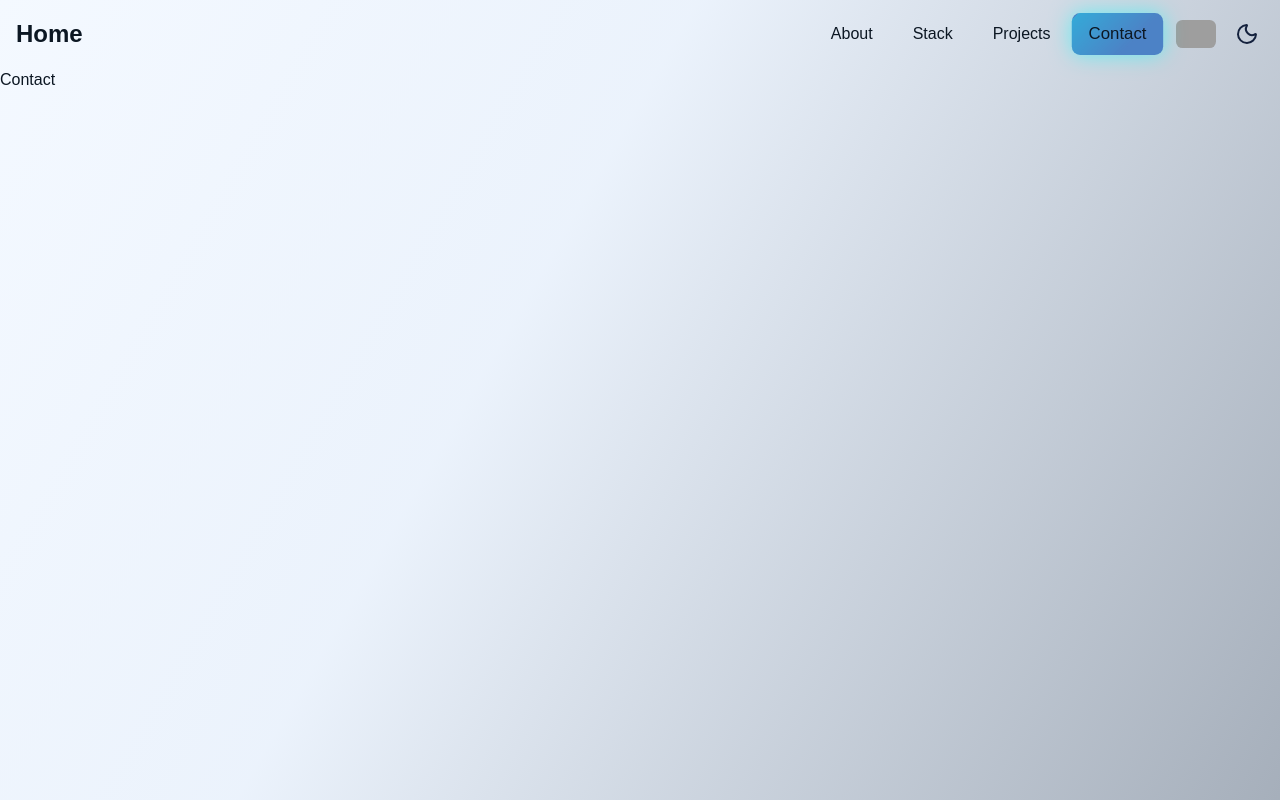
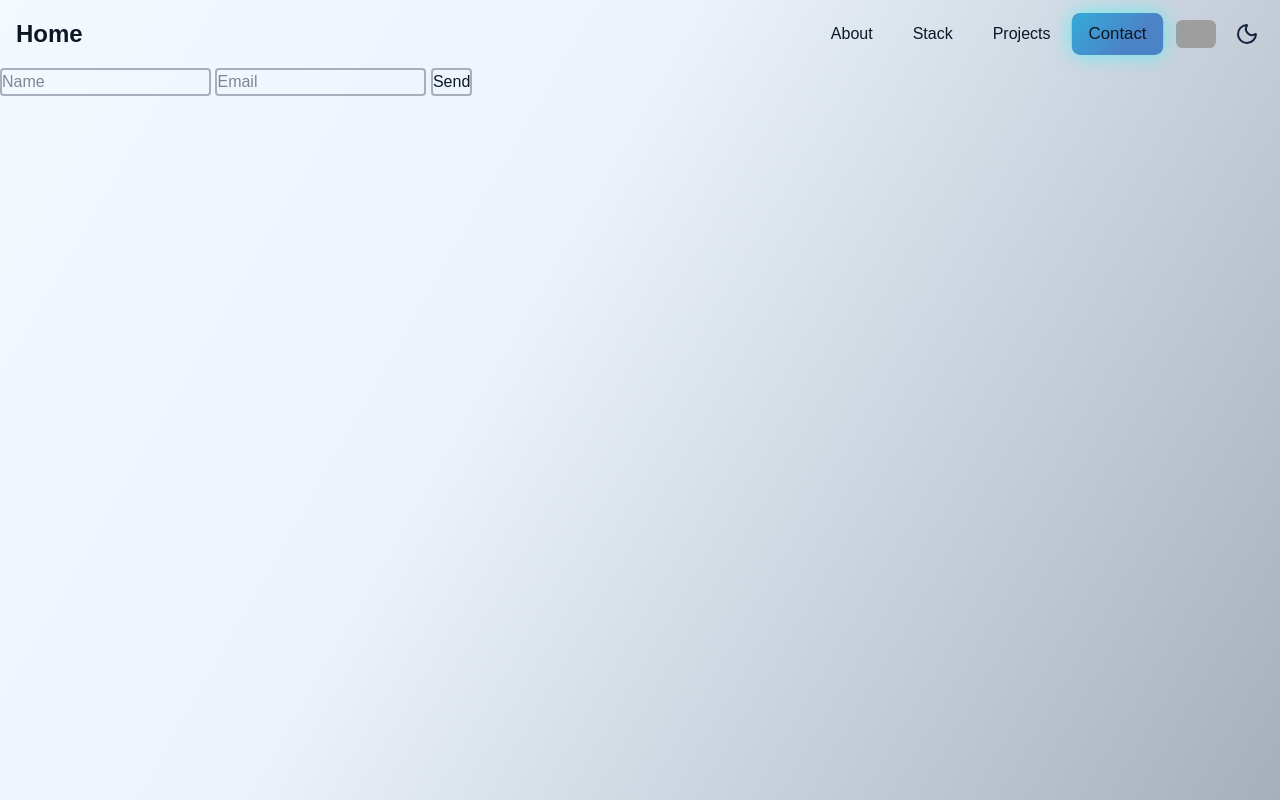
Before and after one commit to Cimeci/cimeci.github.io, a React (Vite) app: page /contact in a window 1280 px wide. Built offline with nearby package versions, Linux system fonts and the light colour scheme; grey boxes are pictures that could not be loaded; a web font is replaced by a local one.

Commit message:
[feat]: email contact send

```diff
--- a/src/components/pages/Contact.jsx
+++ b/src/components/pages/Contact.jsx
@@ -7,7 +7,12 @@ export const Contact = () => {
 	const { t } = useTranslation()
 	return (
 		<PageTransition>
-			<div>{t('contact.title')}</div>
+			<form action="https://formsubmit.co/ilannowakglandierpro@gmail.com" method="POST">
+			    <input className="border-2 border-[var(--primary-border-color)] rounded" type="text" name="name" required placeholder="Name"/> {/*//!i18n*/}
+			    <input className="border-2 border-[var(--primary-border-color)] rounded" type="email" name="email" required placeholder="Email"/> {/*//!i18n*/}
+			    <button className="border-2 border-[var(--primary-border-color)] rounded" type="submit">Send</button>
+				<input type="hidden" name="_next" value="http://localhost:5173/contact"></input> {/*https://cimeci.github.io/contact*/}
+			</form>
 		</PageTransition>
 	)
 }
```
